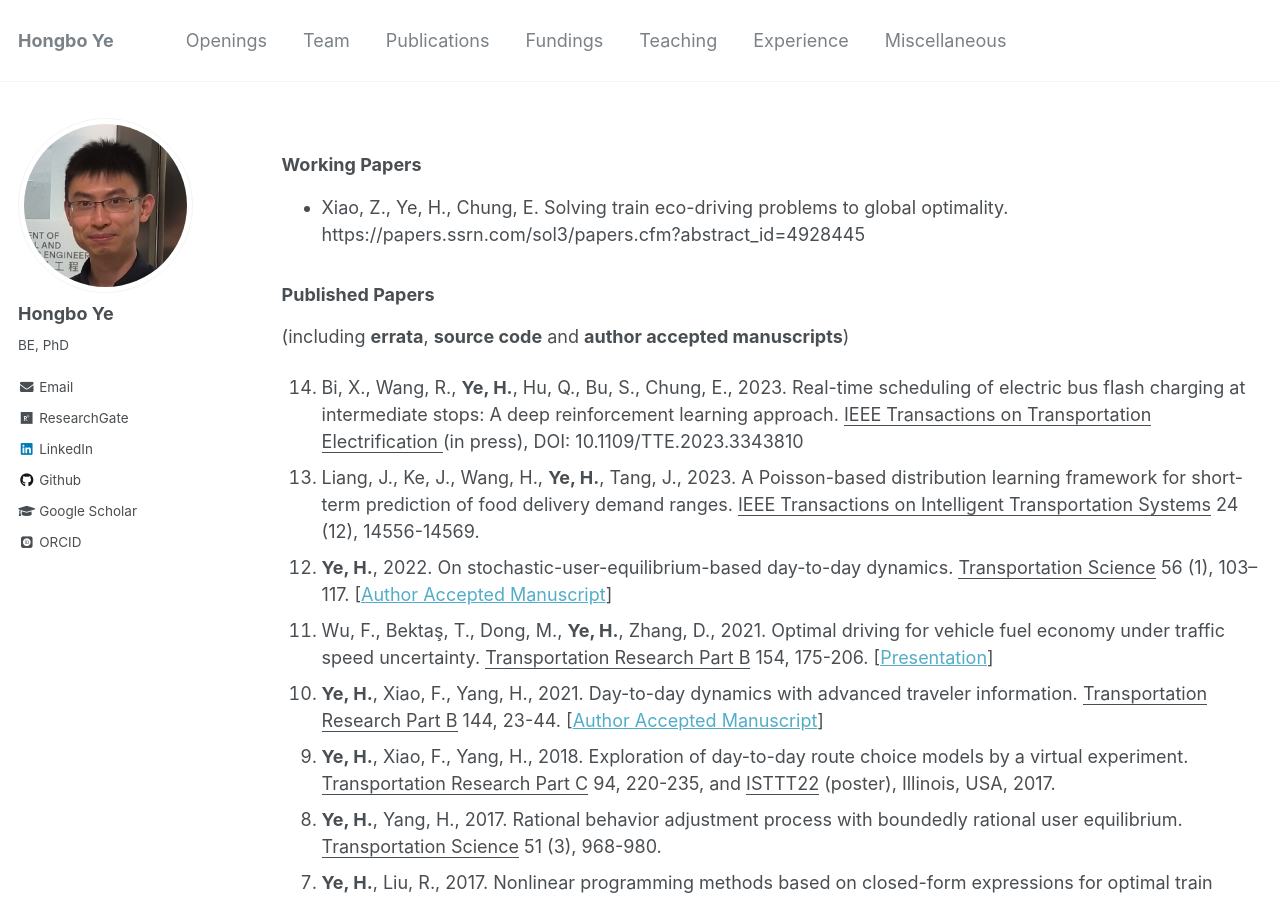
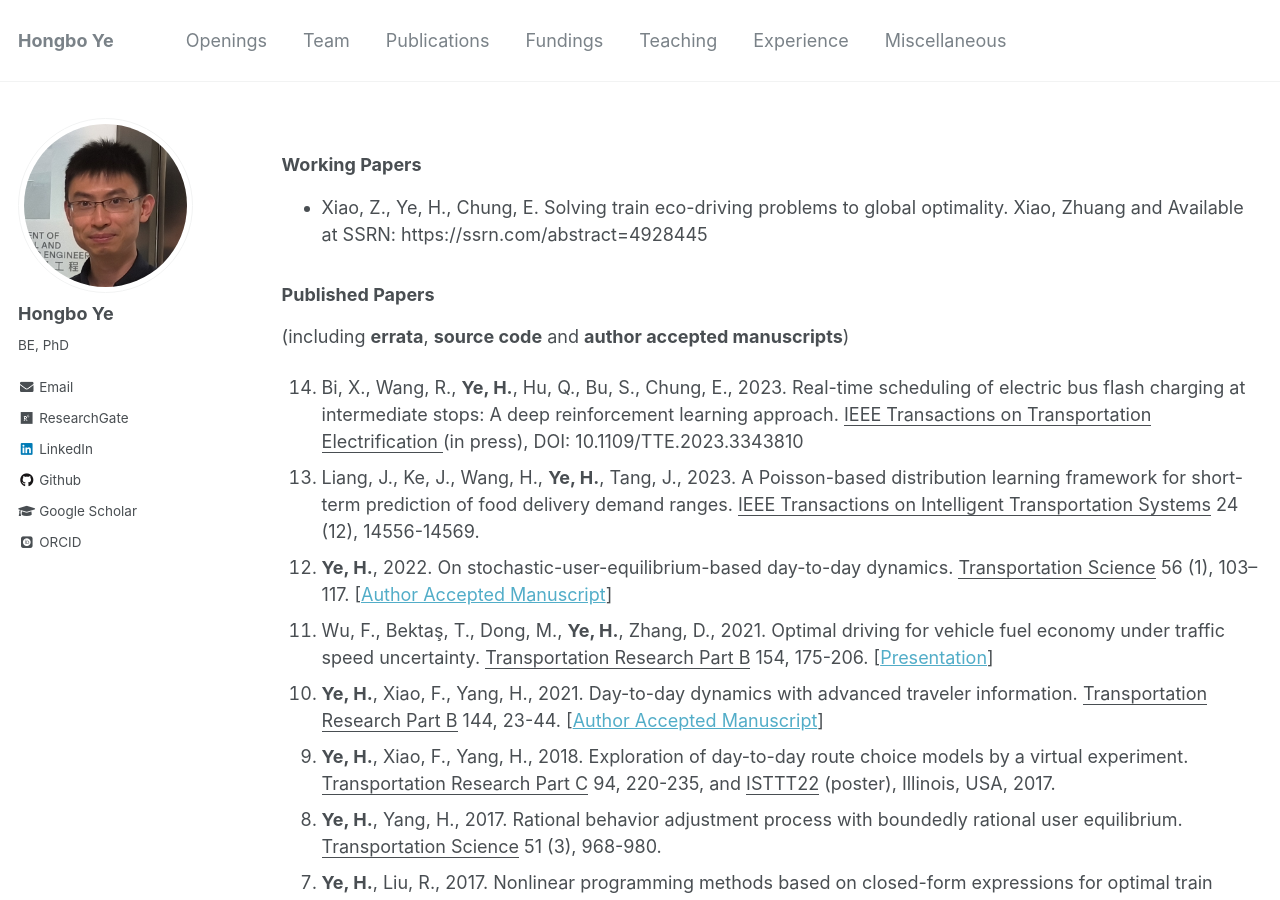
Before and after one commit to hb-ye/hb-ye.github.io, a Jekyll site: the page built from _pages/publications.md, in a window 1280 px wide and 900 px high. Built offline with Jekyll 4.4.1, drawn with Linux system fonts in a browser that asks for light colours; some web fonts are replaced.

Commit message:
Update publications.md

```diff
--- a/_pages/publications.md
+++ b/_pages/publications.md
@@ -16,7 +16,7 @@ author_profile: true
 {% endfor %}
 
 ### Working Papers
-- Xiao, Z., Ye, H., Chung, E. Solving train eco-driving problems to global optimality. https://papers.ssrn.com/sol3/papers.cfm?abstract_id=4928445
+- Xiao, Z., Ye, H., Chung, E. Solving train eco-driving problems to global optimality. Xiao, Zhuang and Available at SSRN: https://ssrn.com/abstract=4928445
 
 ### Published Papers
 (including **errata**, **source code** and **author accepted manuscripts**)
```
